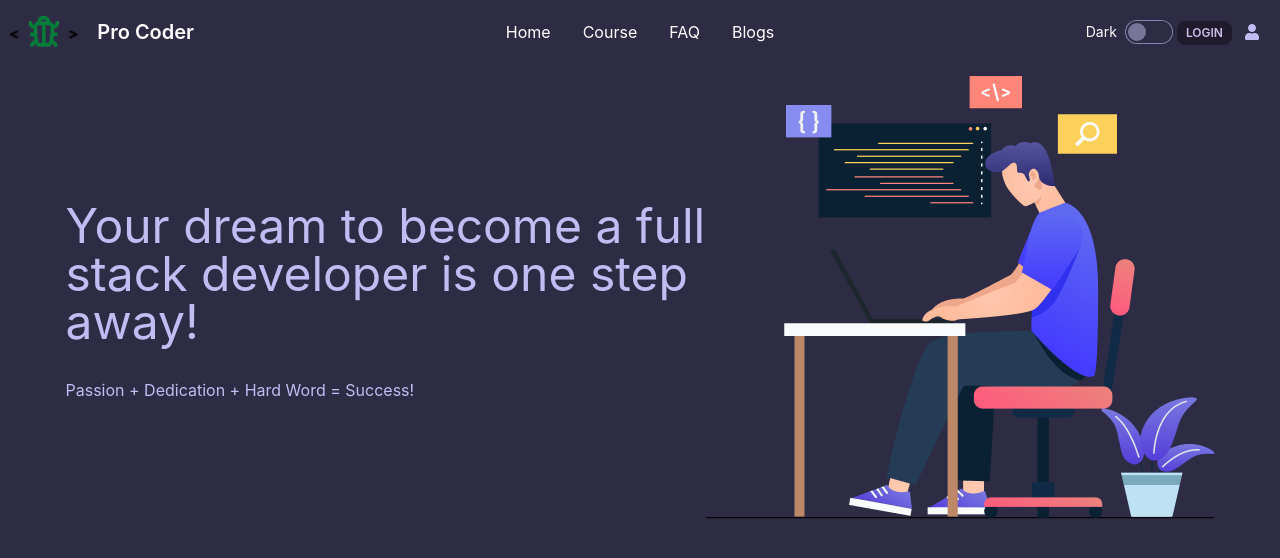
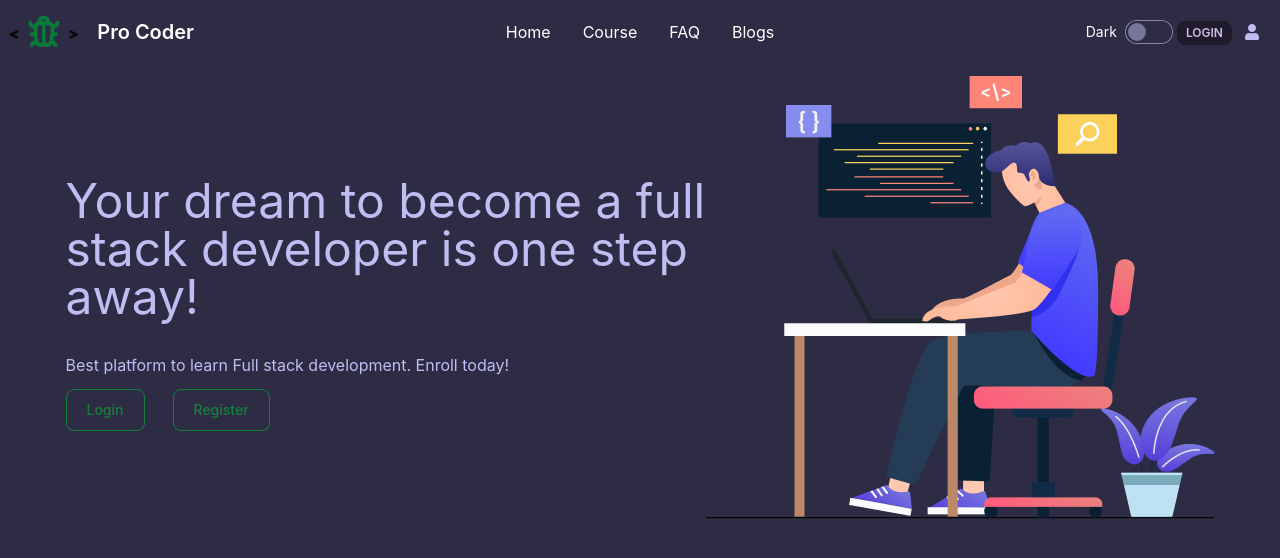
Before and after one commit to ifty17/Pro-coder-client, a React (Create React App) app: page / in a window 1280 px wide. Shown: the top 558 px of the page. Built offline with nearby package versions, Linux system fonts and the light colour scheme; no server answers.

Commit message:
added environmental variable

```diff
--- a/src/components/Home/Home.js
+++ b/src/components/Home/Home.js
@@ -1,4 +1,5 @@
 import React from 'react';
+import { Link } from 'react-router-dom';
 import homeimg from '../../assects/homeimg.png'
 import Header from '../Header/Header';
 
@@ -15,17 +16,28 @@ const Home = () => {
             <h1 className="text-5xl text-left py-5">
               Your dream to become a full stack developer is one step away!
             </h1>
-            <p className='py-3'>Passion + Dedication + Hard Word = Success!</p>
-            <div>
-
+            <p className="py-3">
+              Best platform to learn Full stack development. Enroll today!
+            </p>
+            <div className="flex gap-5">
+              <Link to={'/login'}>
+                <button className="px-16 text-green-700 block hover:text-white border border-green-700 hover:bg-green-800 focus:ring-4 focus:outline-none focus:ring-green-300 font-medium rounded-lg text-sm px-5 py-2.5 text-center mr-2 mb-2 dark:border-green-500 dark:text-green-500 dark:hover:text-white dark:hover:bg-green-600 dark:focus:ring-green-800">
+                  Login
+                </button>
+              </Link>
+              <Link to={"/register"}>
+                <button className="px-16 text-green-700 block hover:text-white border border-green-700 hover:bg-green-800 focus:ring-4 focus:outline-none focus:ring-green-300 font-medium rounded-lg text-sm px-5 py-2.5 text-center mr-2 mb-2 dark:border-green-500 dark:text-green-500 dark:hover:text-white dark:hover:bg-green-600 dark:focus:ring-green-800">
+                  Register
+                </button>
+              </Link>
+            </div>
           </div>
-        </div>
           <div className="">
             <img src={homeimg} alt="" />
           </div>
+        </div>
+        <div></div>
       </div>
-      </div>
-
     );
 };
 
--- a/src/components/LeftSideCategory/LeftSideCategory.js
+++ b/src/components/LeftSideCategory/LeftSideCategory.js
@@ -7,7 +7,7 @@ const LeftSideCategory = () => {
     // console.log(categories)
 
     useEffect(() =>{
-        fetch("http://localhost:5000/courses")
+        fetch("https://assignment10-server-ifty17.vercel.app/courses")
         .then(res => res.json())
         .then(data => setCategories(data));
     }, [])
--- a/src/firebase/firebase.config.js
+++ b/src/firebase/firebase.config.js
@@ -5,12 +5,12 @@ import { initializeApp } from "firebase/app";
 
 // Your web app's Firebase configuration
 const firebaseConfig = {
-  apiKey: "AIzaSyBUv_FgzyP48HWBl0RAtBFc0h-9l_ZKh9o",
-  authDomain: "assignment-10-78b70.firebaseapp.com",
-  projectId: "assignment-10-78b70",
-  storageBucket: "assignment-10-78b70.appspot.com",
-  messagingSenderId: "305830169699",
-  appId: "1:305830169699:web:361a06096e19e6120f3c56",
+  apiKey: process.env.REACT_APP_apiKey,
+  authDomain: process.env.REACT_APP_authDomain,
+  projectId: process.env.REACT_APP_projectId,
+  storageBucket: process.env.REACT_APP_storageBucket,
+  messagingSenderId: process.env.REACT_APP_messagingSenderId,
+  appId: process.env.REACT_APP_appId,
 };
 
 // Initialize Firebase
--- a/src/routes/Routes.js
+++ b/src/routes/Routes.js
@@ -30,13 +30,13 @@ export const router = createBrowserRouter([
       {
         path: "/courses",
         element: <Courses></Courses>,
-        loader: () => fetch("http://localhost:5000/courses"),
+        loader: () => fetch("https://assignment10-server-ifty17.vercel.app/courses"),
       },
       {
         path: "/courses/:id",
         element: <Details></Details>,
         loader: ({ params }) =>
-          fetch(`http://localhost:5000/courses/${params.id}`),
+          fetch(`https://assignment10-server-ifty17.vercel.app/courses/${params.id}`),
       },
       {
         path: "/checkout/:id",
@@ -46,7 +46,7 @@ export const router = createBrowserRouter([
           </PrivateRoute>
         ),
         loader: ({ params }) =>
-          fetch(`http://localhost:5000/checkout/${params.id}`),
+          fetch(`https://assignment10-server-ifty17.vercel.app/checkout/${params.id}`),
       },
       {
         path: "/FAQ",
```
